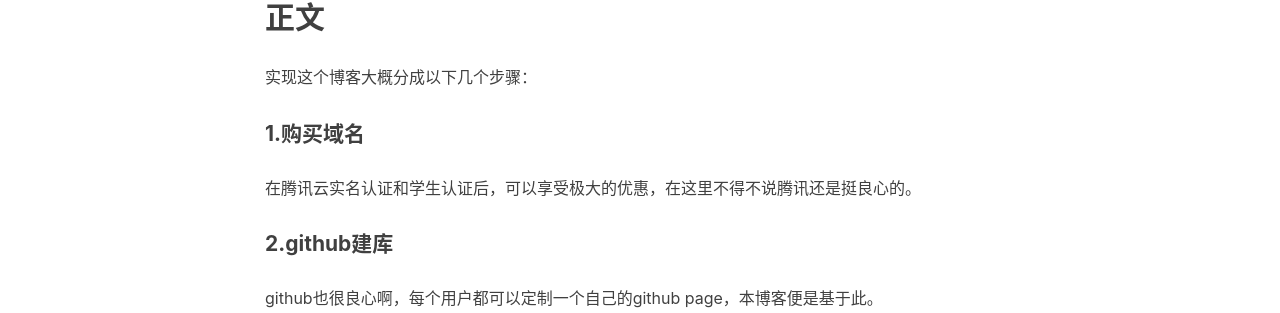
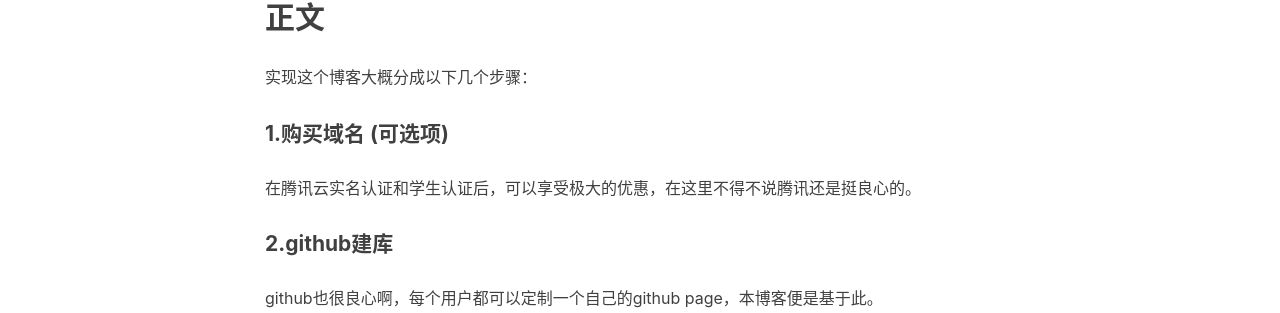
Before and after one commit to fgksgf/fgksgf.github.io, a Jekyll site: the page built from _posts/2017-03-25-hello.markdown, in a window 1280 px wide. Shown: the part 954-1267 px from the top of the page. Built offline with Jekyll 4.4.1, drawn with Linux system fonts in a browser that asks for light colours; nearby versions of some CDN libraries; comment, search, counter and statistics services are not loaded.

Commit message:
revise content

```diff
--- a/_posts/2017-03-25-hello.markdown
+++ b/_posts/2017-03-25-hello.markdown
@@ -25,7 +25,7 @@ tags:
 
 实现这个博客大概分成以下几个步骤：
 
-#### 1.购买域名
+#### 1.购买域名 (可选项)
 在腾讯云实名认证和学生认证后，可以享受极大的优惠，在这里不得不说腾讯还是挺良心的。
 
 
```
